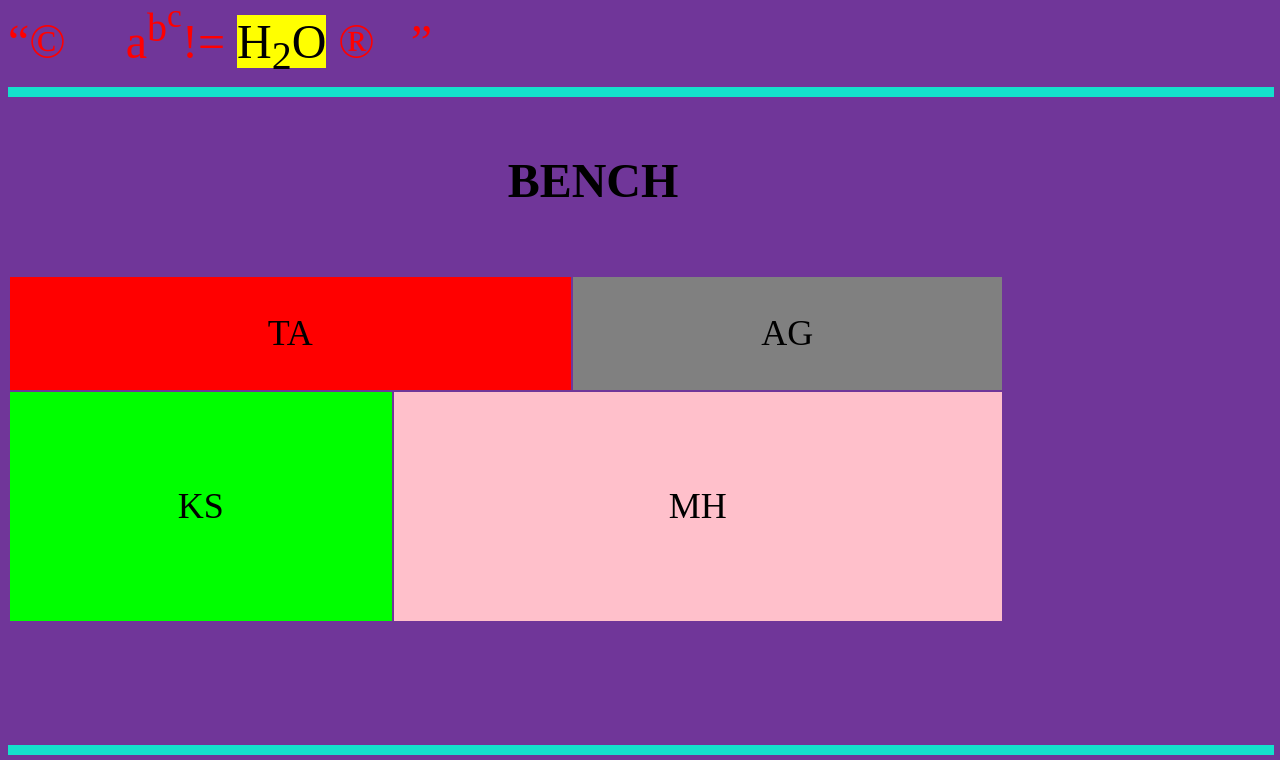
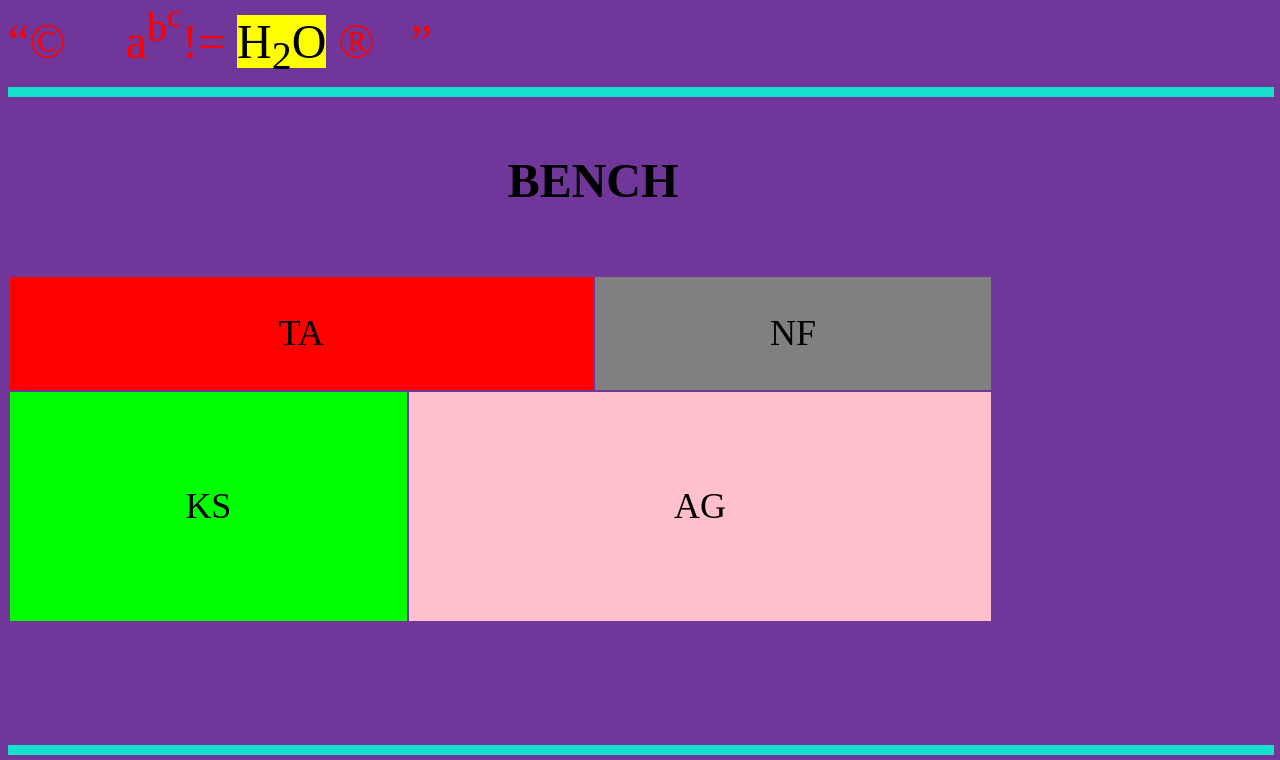
Before and after one commit to tanvir1earth/tanvir-s1stweb, a plain HTML site: page modnar.html in a window 1280 px wide. Shown: the part 2261-3021 px from the top of the page. Drawn offline with Linux system fonts and the light colour scheme; grey boxes are pictures that could not be loaded.

Commit message:
Update modnar.html

```diff
--- a/modnar.html
+++ b/modnar.html
@@ -189,11 +189,11 @@
         </tr>
         <tr>
             <td colspan="3" bgcolor="red">TA</td>
-            <td bgcolor="gray">AG</td>
+            <td bgcolor="gray">NF</td>
         </tr>
         <tr bgcolor="pink">
             <td bgcolor="lime" rowspan="3">KS </td>
-            <td bgcolor="pink" colspan="3" rowspan="3">MH </td>
+            <td bgcolor="pink" colspan="3" rowspan="3">AG </td>
         </tr>
         <tr>
             <td>&nbsp</td>
```
